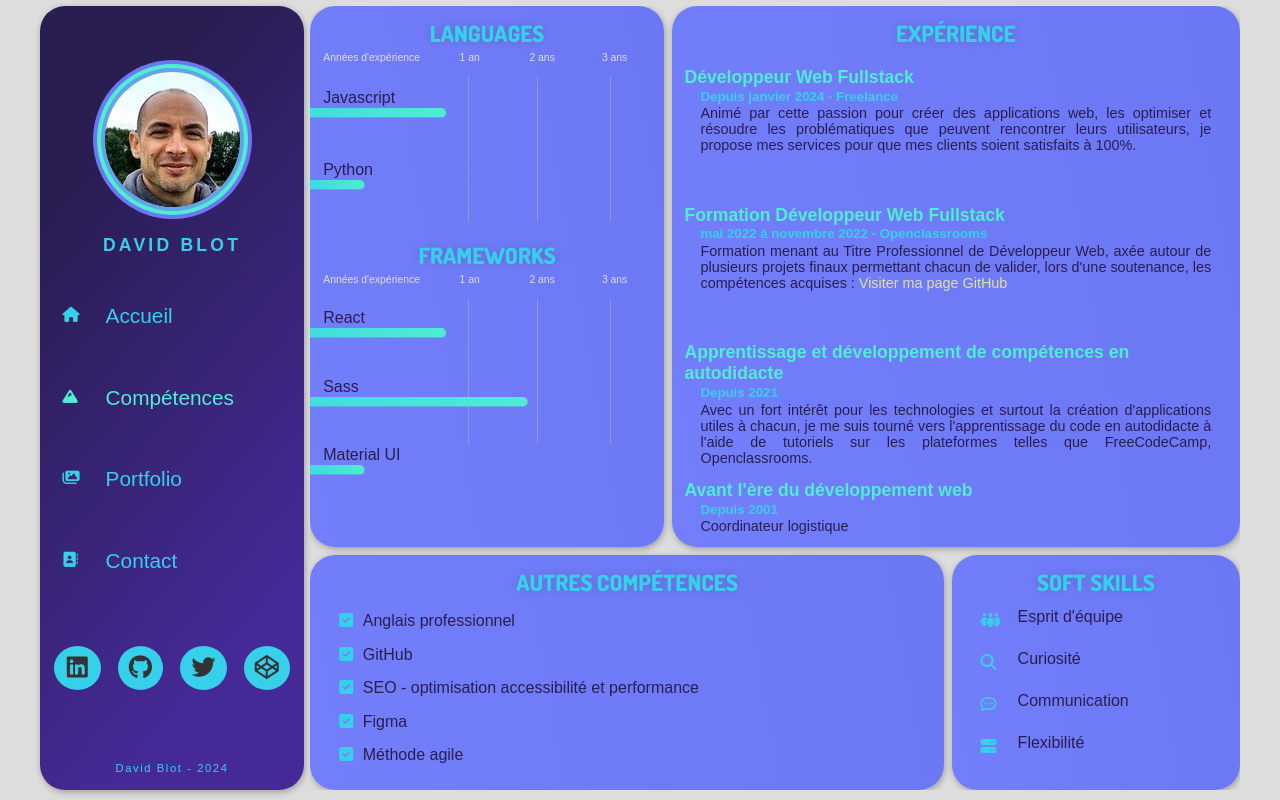
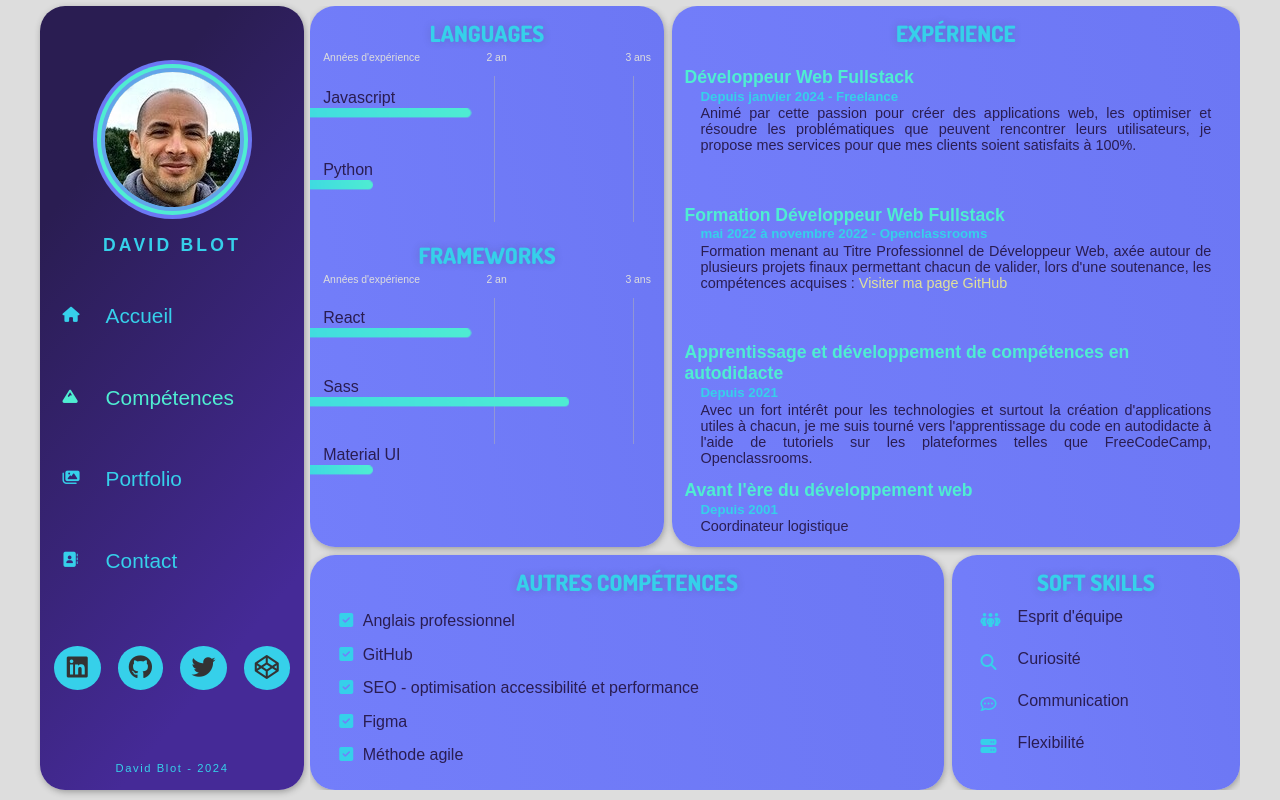
Before and after one commit to dnguyenb/My-CV-React, a React (Create React App) app: page /Competences in a window 1280 px wide. Built offline with nearby package versions, Linux system fonts and the light colour scheme; a web font is replaced by a local one.

Commit message:
modifications competences

```diff
--- a/src/components/knowledges/ProgressBar.js
+++ b/src/components/knowledges/ProgressBar.js
@@ -7,15 +7,15 @@ const ProgressBar = (props) => {
             <h3>{props.title}</h3>
             <div className="years">
                 <span>Années d'expérience</span>
-                <span>1 an</span>
-                <span>2 ans</span>
+                <span>2 an</span>
                 <span>3 ans</span>
+                {/* <span>3 ans</span> */}
             </div>
 
             <div className='flexLine'>
                 {
                     props.languages.map((item) => {
-                        let xpYears = 3;
+                        let xpYears = 2.5;
                         let progressBar = item.xp / xpYears * 100 + '%';
 
                         return (
--- a/src/styles/main.css
+++ b/src/styles/main.css
@@ -549,23 +549,19 @@ a:visited {
 .knowledges .knowledgesContent .languagesFrameworks .years {
   font-size: 0.65rem;
   display: flex;
-  justify-content: right;
+  justify-content: space-between;
   color: #ddd;
 }
 .knowledges .knowledgesContent .languagesFrameworks .years span {
   width: 38%;
 }
 .knowledges .knowledgesContent .languagesFrameworks .years span:nth-child(2) {
-  text-align: center;
-  width: 25%;
+  text-align: right;
+  width: 18%;
 }
 .knowledges .knowledgesContent .languagesFrameworks .years span:nth-child(3) {
-  text-align: center;
-  width: 25%;
-}
-.knowledges .knowledgesContent .languagesFrameworks .years span:nth-child(4) {
-  text-align: center;
-  width: 25%;
+  text-align: right;
+  width: 44%;
 }
 .knowledges .knowledgesContent .languagesFrameworks .years span:nth-child(2)::before, .knowledges .knowledgesContent .languagesFrameworks .years span:nth-child(3)::before, .knowledges .knowledgesContent .languagesFrameworks .years span:nth-child(4):before {
   content: "";
@@ -837,10 +833,10 @@ a:visited {
 .portfolio .projects .projectImg img {
   -o-object-fit: cover;
      object-fit: cover;
-  -o-object-position: 0%;
-     object-position: 0%;
+  -o-object-position: top;
+     object-position: top;
   margin: 0 auto;
-  width: 100%;
+  width: 90%;
   height: 100%;
   position: absolute;
   cursor: pointer;
@@ -886,7 +882,7 @@ a:visited {
   border-radius: 25px;
   padding: 2rem;
   box-shadow: 0 5px 5px rgba(51, 51, 51, 0.281);
-  animation: popup 0.6s ease forwards;
+  animation: popup 0.3s ease forwards;
   transform: scale(0);
   transform-origin: center;
 }
--- a/src/styles/pages/_knowledges.scss
+++ b/src/styles/pages/_knowledges.scss
@@ -70,27 +70,27 @@
             .years {
                 font-size: .65rem;
                 display: flex;
-                justify-content: right;
+                justify-content: space-between;
                 color: $white;
 
                 span {
                     width: 38%;
 
                     &:nth-child(2) {
-                        text-align: center;
-                        width: 25%;
+                        text-align: right;
+                        width: 18%;
                     }
 
                     &:nth-child(3) {
-                        text-align: center;
-                        width: 25%;
+                        text-align: right;
+                        width: 44%;
                     }
 
-                    &:nth-child(4) {
-                        text-align: center;
-                        width: 25%;
+                    // &:nth-child(4) {
+                    //     text-align: center;
+                    //     width: 24%;
 
-                    }
+                    // }
 
                     &:nth-child(2)::before,
                     &:nth-child(3)::before,
--- a/src/styles/pages/_portfolio.scss
+++ b/src/styles/pages/_portfolio.scss
@@ -125,9 +125,9 @@
 
             img {
                 object-fit: cover;
-                object-position: 0%;
+                object-position:top;
                 margin: 0 auto;
-                width: 100%;
+                width: 90%;
                 height: 100%;
                 position: absolute;
                 cursor: pointer;
@@ -172,7 +172,7 @@
                 border-radius: $borderRadius;
                 padding: 2rem;
                 box-shadow: 0 5px 5px rgba(51, 51, 51, 0.281);
-                animation: popup .6s ease forwards;
+                animation: popup .3s ease forwards;
                 transform: scale(0);
                 transform-origin: center;
 
```
Also changed, not shown: 1 other file (tests, documents, lock files or other folders).
